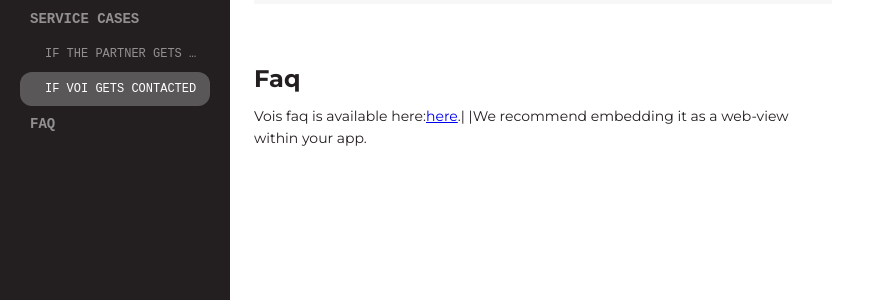
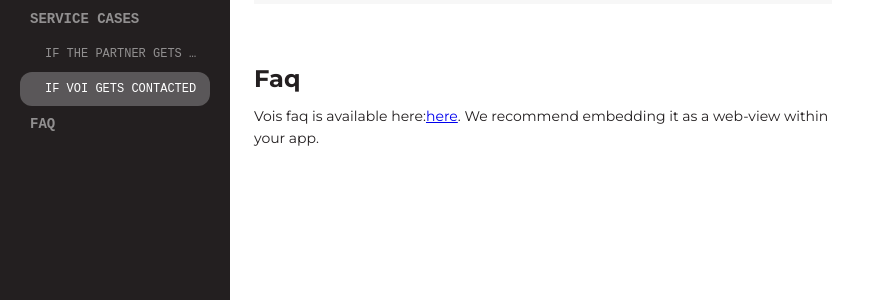
Before and after one commit to voi-api/voi-api.github.io, a Jekyll site: the page built from customer-support.md, in a window 1280 px wide and 900 px high, scrolled down 4785 px. Shown: the part 153-453 px from the top of the window, without its empty margins (0-890 px from the left). Built offline with Jekyll 4.4.1, drawn with Linux system fonts in a browser that asks for light colours; some web fonts are replaced.

```diff
--- a/customer-support.md
+++ b/customer-support.md
@@ -111,5 +111,4 @@ Examples of insignificant issues: not working bell, no kickstand, slow Internet
 |User requests the right to be forgotten|Do your normal procedure and ask them to contact the Partner for a separate request.|
 
 # Faq
-Vois faq is available here:[here](https://www.voiscooters.com/faq/).|
-|We recommend embedding it as a web-view within your app.
+Vois faq is available here:[here](https://www.voiscooters.com/faq/). We recommend embedding it as a web-view within your app.
```
